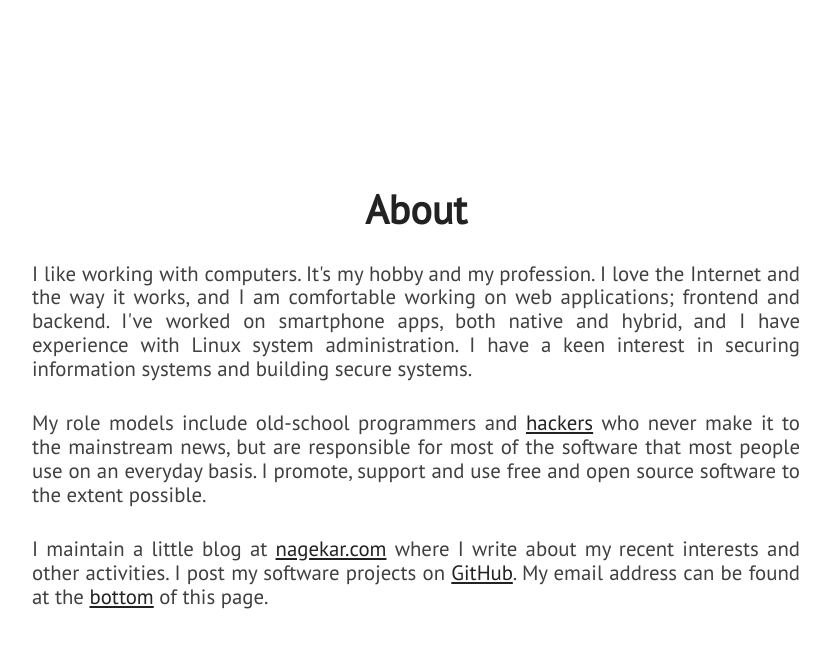
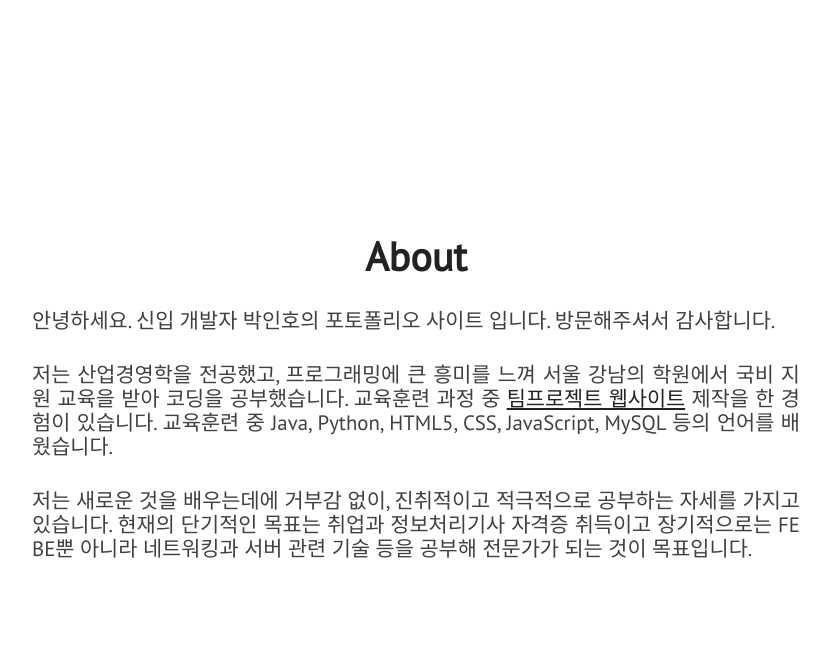
Before and after one commit to Ho-Parks/PORTFOLIO, a Jekyll site: the page built from index.html, in a window 1280 px wide and 900 px high, scrolled down 1018 px. Shown: the top 648 px of the window, without its empty margins (224-1054 px from the left). Built offline with Jekyll 4.4.1, drawn with Linux system fonts in a browser that asks for light colours; nearby versions of some CDN libraries.

Commit message:
update about.html

```diff
--- a/_includes/about.html
+++ b/_includes/about.html
@@ -3,13 +3,13 @@
         <div id="about-text">
             <div class="section-heading">About</div>
             <p class="paragraph-text justify-text">
-                I like working with computers. It's my hobby and my profession. I love the Internet and the way it works, and I am comfortable working on web applications; frontend and backend. I've worked on smartphone apps, both native and hybrid, and I have experience with Linux system administration. I have a keen interest in securing information systems and building secure systems.
+                안녕하세요. 신입 개발자 박인호의 포토폴리오 사이트 입니다. 방문해주셔서 감사합니다.
             </p>
             <p class="paragraph-text justify-text">
-                My role models include old-school programmers and <a href="https://stallman.org/articles/on-hacking.html">hackers</a> who never make it to the mainstream news, but are responsible for most of the software that most people use on an everyday basis. I promote, support and use free and open source software to the extent possible.
+                저는 산업경영학을 전공했고, 프로그래밍에 큰 흥미를 느껴 서울 강남의 학원에서 국비 지원 교육을 받아 코딩을 공부했습니다. 교육훈련 과정 중 <a href="http://itproject.ezenac.co.kr/ilchooL/">팀프로젝트 웹사이트</a> 제작을 한 경험이 있습니다. 교육훈련 중 Java, Python, HTML5, CSS, JavaScript, MySQL 등의 언어를 배웠습니다.
             </p>
             <p class="paragraph-text justify-text">
-                I maintain a little blog at <a href="{{ site.blog_url }}">nagekar.com</a> where I write about my recent interests and other activities. I post my software projects on <a href="https://github.com/{{ site.github_username }}">GitHub</a>. My email address can be found at the <span class="extra-link"><a href="#extra">bottom</a></span> of this page.
+                저는 새로운 것을 배우는데에 거부감 없이, 진취적이고 적극적으로 공부하는 자세를 가지고 있습니다. 현재의 단기적인 목표는 취업과 정보처리기사 자격증 취득이고 장기적으로는 FE BE뿐 아니라 네트워킹과 서버 관련 기술 등을 공부해 전문가가 되는 것이 목표입니다.
             </p>
         </div>
     </section>
```
